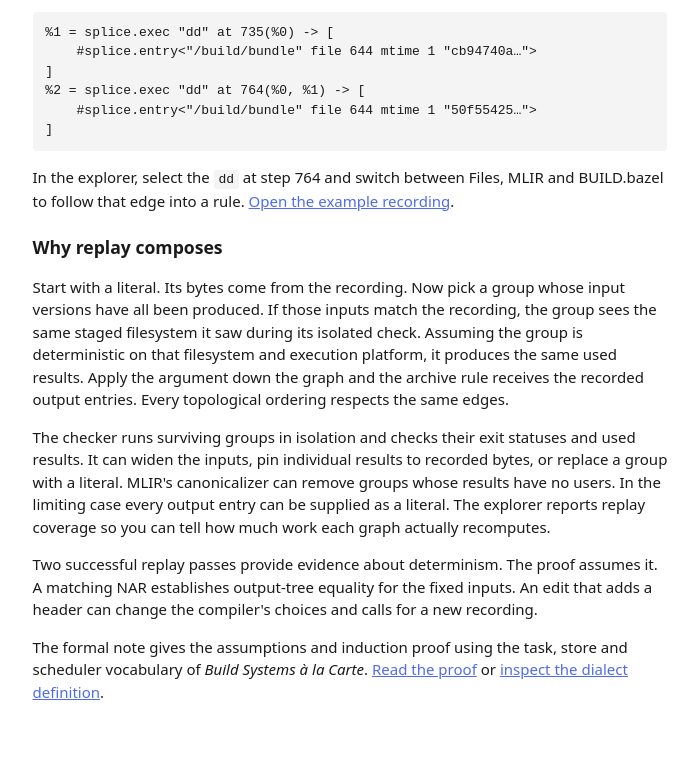
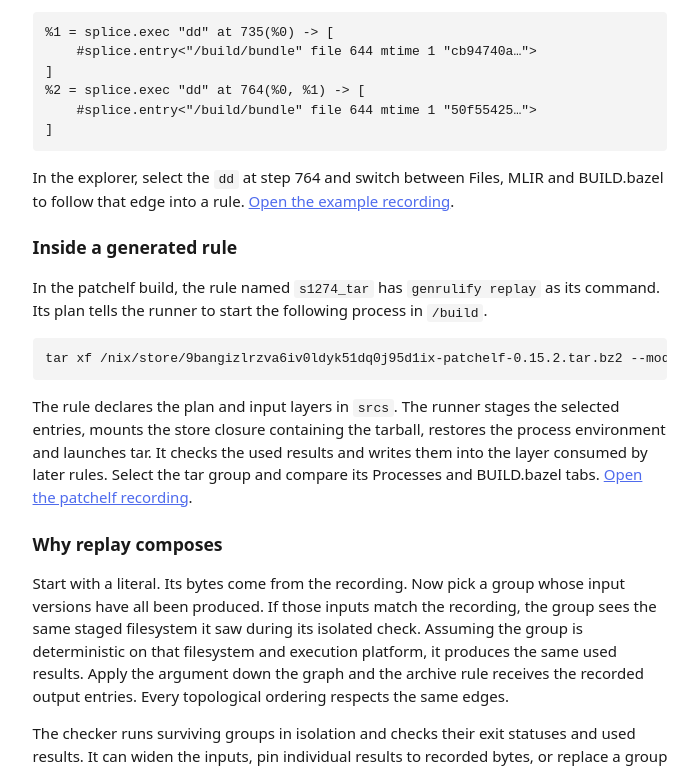
Before and after one commit to fzakaria/genrulify, a plain HTML site: page site/theory.html in a window 1280 px wide. Shown: the part 1046-1819 px from the top of the page, without its empty margins (290-988 px from the left). Before the commit the page ends 1797 px from the top, so only its background shows below. Drawn offline with Linux system fonts and the light colour scheme.

Commit message:
Trace a tar genrule to its recorded command
Use the patchelf recording to show where the tarball enters the
sandbox and why the build file names a plan and input layers.

```diff
--- a/site/theory.html
+++ b/site/theory.html
@@ -28,6 +28,7 @@
       <nav class="site" aria-label="On this page">
         <a href="#groups">Process groups</a>
         <a href="#dialect">The MLIR dialect</a>
+        <a href="#rules">Inside a genrule</a>
         <a href="#composition">Why replay composes</a>
       </nav>
       <h2 id="groups">Where does an action start?</h2>
@@ -80,6 +81,22 @@
         <a href="./?pkg=example">Open the example recording</a>.
       </p>
 
+      <h2 id="rules">Inside a generated rule</h2>
+      <p>
+        In the patchelf build, the rule named <code>s1274_tar</code> has
+        <code>genrulify replay</code> as its command. Its plan tells the runner to
+        start the following process in <code>/build</code>.
+      </p>
+      <pre aria-label="Recorded tar arguments">tar xf /nix/store/9bangizlrzva6iv0ldyk51dq0j95d1ix-patchelf-0.15.2.tar.bz2 --mode=+w --warning=no-timestamp</pre>
+      <p>
+        The rule declares the plan and input layers in <code>srcs</code>.
+        The runner stages the selected entries, mounts the store closure containing the
+        tarball, restores the process environment and launches tar. It checks the used
+        results and writes them into the layer consumed by later rules.
+        Select the tar group and compare its Processes and BUILD.bazel tabs.
+        <a href="./?pkg=patchelf">Open the patchelf recording</a>.
+      </p>
+
       <h2 id="composition">Why replay composes</h2>
       <p>
         Start with a literal. Its bytes come from the recording. Now pick a group
```
